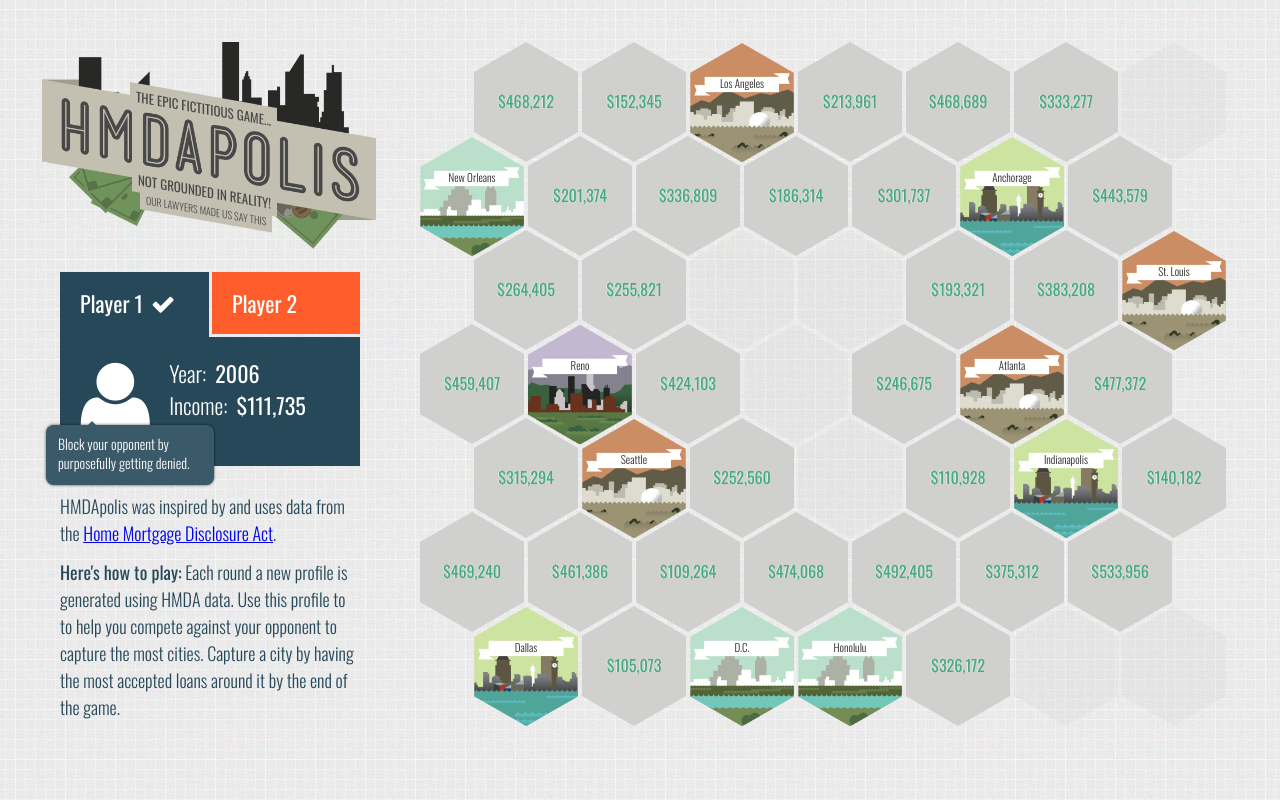
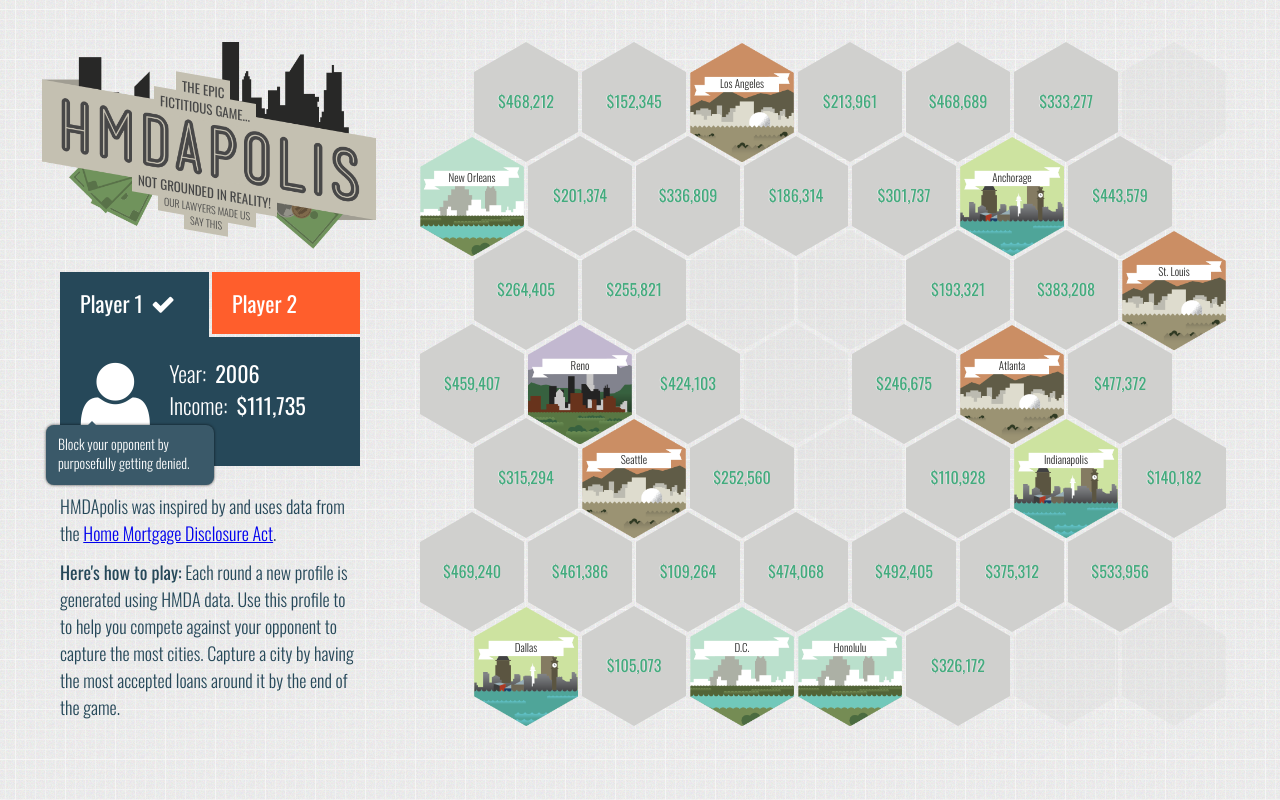
Before and after one commit to cmc333333/hmdapolis, a website: page index.html in a window 1280 px wide. Drawn offline with nearby package versions, Linux system fonts and the light colour scheme.

Commit message:
Logo as disclaimer?

```diff
--- a/index.html
+++ b/index.html
@@ -24,9 +24,11 @@
         <h1 class="logo">
             <img src="static/img/hmdapolis_logo.png" alt="HMDApolis">
             <!-- <i class="logo_tagline logo_tagline__trophy icon-trophy"></i> -->
-            <span class="logo_tagline logo_tagline__top">The epic fictitious game...</span>
+            <span class="logo_tagline logo_tagline__top1">The epic</span>
+            <span class="logo_tagline logo_tagline__top2">fictitious game...</span>
             <span class="logo_tagline logo_tagline__bottom">not grounded in reality!</span>
-            <span class="logo_tagline logo_tagline__sub">our lawyers made us say this</span>
+            <span class="logo_tagline logo_tagline__sub1">our lawyers made us</span>
+            <span class="logo_tagline logo_tagline__sub2">say this</span>
         </h1>
 
         <div id="players">
--- a/static/css/hmdapolis.less
+++ b/static/css/hmdapolis.less
@@ -82,7 +82,8 @@ button * {
   display: inline-block;
   transform: skewY(10deg);
 
-  &__top,
+  &__top1,
+  &__top2,
   &__bottom {
     padding: 3px 6px;
     background: rgb(196, 192, 177);
@@ -92,9 +93,17 @@ button * {
     text-transform: uppercase;
   }
 
-  &__top {
+  &__top1 {
+    top: 34px;
+    left: 116px;
+    z-index: 2;
+    padding-bottom: 0;
+  }
+
+  &__top2 {
     top: 53px;
-    left: 70px;
+    left: 94px;
+    z-index: 1;
   }
 
   &__bottom {
@@ -102,15 +111,22 @@ button * {
     left: 72px;
   }
 
-  &__sub {
-    top: 158px;
-    left: 80px;
+  &__sub1,
+  &__sub2 {
+    top: 156px;
+    left: 98px;
     padding: 3px 6px;
     background: rgb(196, 192, 177);
     color: rgb(72, 72, 72);
     font-size: 10px;
     font-weight: 300;
     text-transform: uppercase;
+  }
+
+  &__sub2 {
+    top: 173px;
+    left: 124px;
+    padding-top: 0;
   }
 
   &__trophy {
```
Also changed, not shown: static/css/hmdapolis.min.css.
